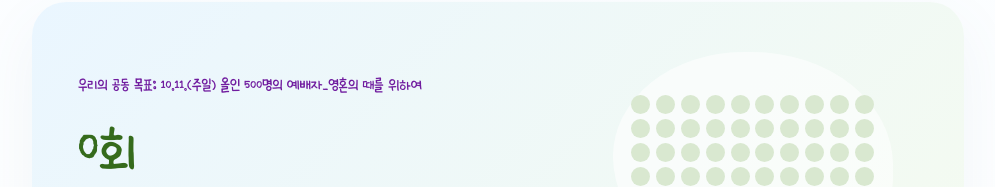
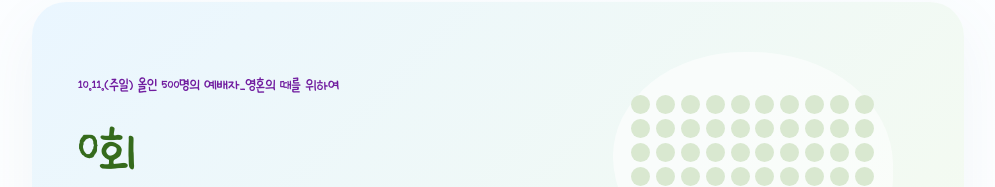
Before and after one commit to suuuuuuungho/Tree, a Next.js app: page / in a window 1280 px wide. Shown: the part 556-743 px from the top of the page, without its empty margins (142-1137 px from the left). Built offline with nearby package versions, Linux system fonts and the light colour scheme; no server answers; the database is empty.

Commit message:
Remove the "우리의 공동 목표:" prefix from the goal eyebrow text

```diff
--- a/app/page.tsx
+++ b/app/page.tsx
@@ -180,7 +180,7 @@ export default function Home() {
 
     <section className="goalCard" aria-labelledby="goal-title">
       <div className="goalCopy">
-        <p className="goalEyebrow">우리의 공동 목표: 10.11.(주일) 올인 500명의 예배자_영혼의 때를 위하여</p>
+        <p className="goalEyebrow">10.11.(주일) 올인 500명의 예배자_영혼의 때를 위하여</p>
         <h2 id="goal-title"><strong>{totalCount.toLocaleString()}회</strong><span>의 기도가 모였어요</span></h2>
         <p>{stage}</p>
         <div className="goalTrack" role="progressbar" aria-label="전체 기도 진행률" aria-valuemin={0} aria-valuemax={100} aria-valuenow={Math.round(progress)}>
```
